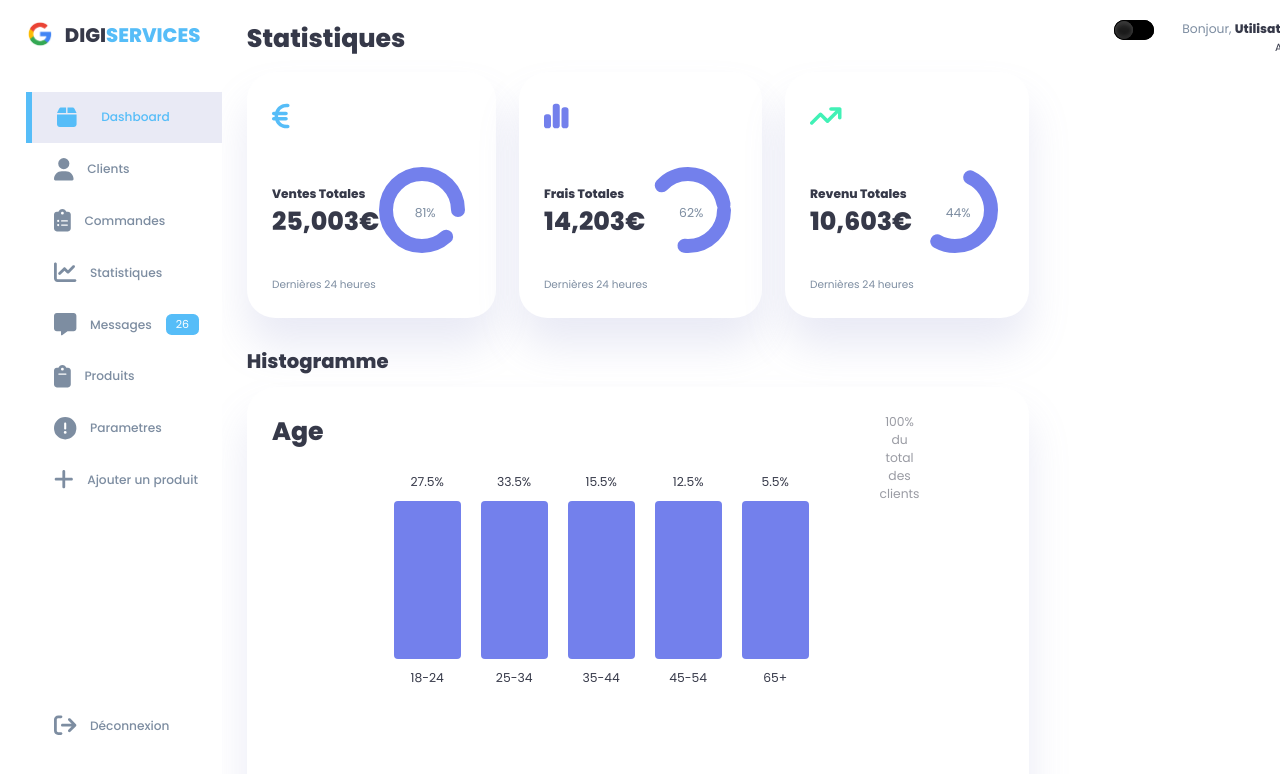
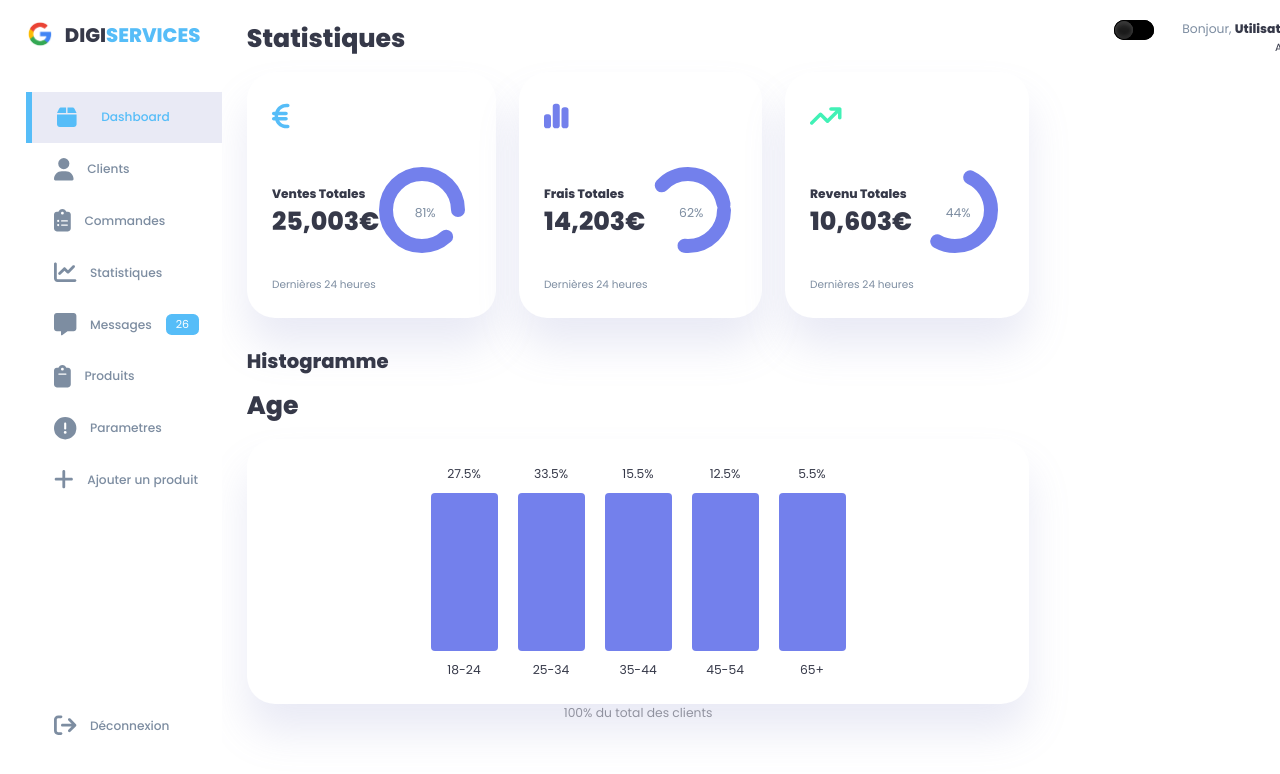
Before and after one commit to Bour1cha/dashboardVueJs, a Vue app in the folder dashboard/: page /stats in a window 1280 px wide. Shown: the top 774 px of the page. Built offline with nearby package versions, Linux system fonts and the light colour scheme.

Commit message:
style correction

```diff
--- a/dashboard/src/assets/scss/style.scss
+++ b/dashboard/src/assets/scss/style.scss
@@ -576,38 +576,6 @@ main {
             margin-bottom: 0.8rem;
         }
 
-        table {
-            background: var(--color-white);
-            width: 100%;
-            border-radius: var(--card-border-radius);
-            padding: var(--card-padding);
-            text-align: center;
-            box-shadow: var(--box-shadow);
-            transition: all 300ms ease;
-            display: grid;
-            grid-template-columns: repeat(5, 1fr);
-            grid-template-rows: repeat(5, 1fr);
-            grid-column-gap: 0px;
-            grid-row-gap: 0px;
-
-            tbody {
-                td{
-                    height: 2.8rem;
-                    border-bottom: 1px solid var(--color-light);
-                    color: var(--color-dark-variant);
-                }
-
-                tr:last-child td{
-                    border: none;
-                }
-            }
-
-        }
-
-        table:hover{
-            box-shadow: none;
-        }
-
         a{
             text-align: center;
             display: block;
@@ -619,6 +587,12 @@ main {
             padding: 60px;
             display: flex;
             justify-content: center;
+            background: var(--color-white);
+            padding: var(--card-padding);
+            border-radius: var(--card-border-radius);
+            margin-top: 1rem;
+            box-shadow: var(--box-shadow);
+            transition: all 300ms ease;
             .stats{
                 display: flex;
                 justify-content: space-between;
@@ -641,6 +615,10 @@ main {
                 }
             }
 
+        }
+
+        .stat-container:hover{
+            box-shadow: none;
         }
         .lowerText {
             display: block;
--- a/dashboard/src/components/stat/Statbar.vue
+++ b/dashboard/src/components/stat/Statbar.vue
@@ -4,9 +4,10 @@
     <div class="recent-bar">
                   <h2>Histogramme</h2>
                   <!-- <table> permet de représenter un tableau de données, c'est-à-dire des informations exprimées sur un tableau en deux dimensions. -->
-                  <table class="back">
+
                         <h1>Age</h1>
-                      <div class="stat-container back">
+
+                      <div class="stat-container">
 
                                 <div class="stats">
                                   <div class="stats__item" >
@@ -52,10 +53,9 @@
                           </div>
                         </div>
 
+                          <span class="lowerText">100% du total des clients</span>
 
-                      <span class="lowerText">100% du total des clients</span>
 
-                  </table>
 
                 </div>
 
--- a/dashboard/src/components/stat/Stats.vue
+++ b/dashboard/src/components/stat/Stats.vue
@@ -26,9 +26,7 @@
 
 
 <script>
-//import bdd
-import {infoAnalyse} from '@/Bdd'
-import { onMounted, ref } from 'vue';
+
 //components
 import Insights from '../Accueil/Insights.vue';
 import XSidebar from '../Accueil/Sidebar.vue';
```
